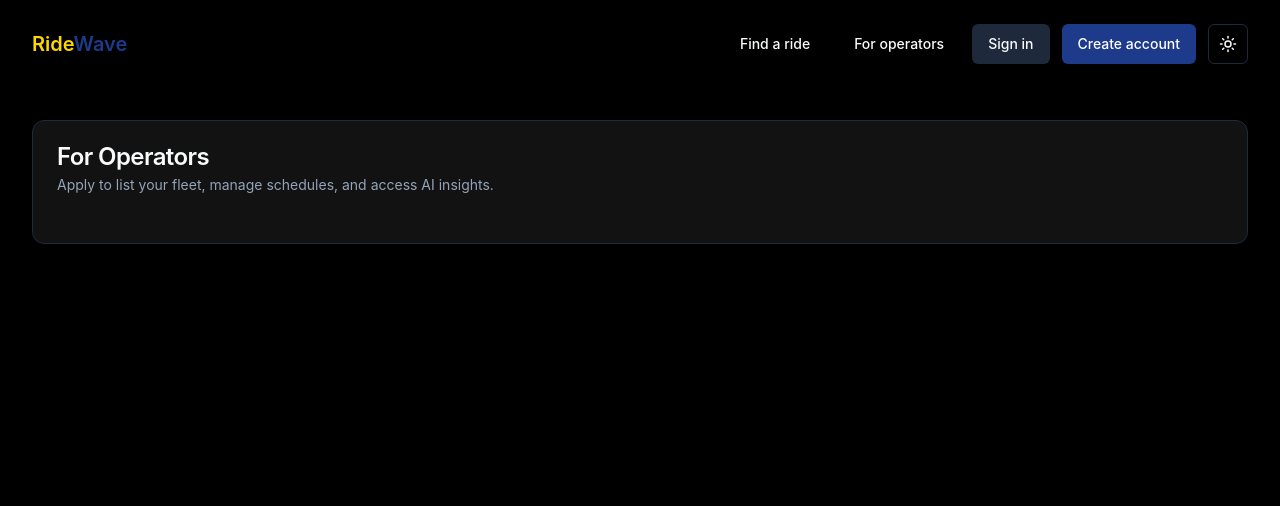
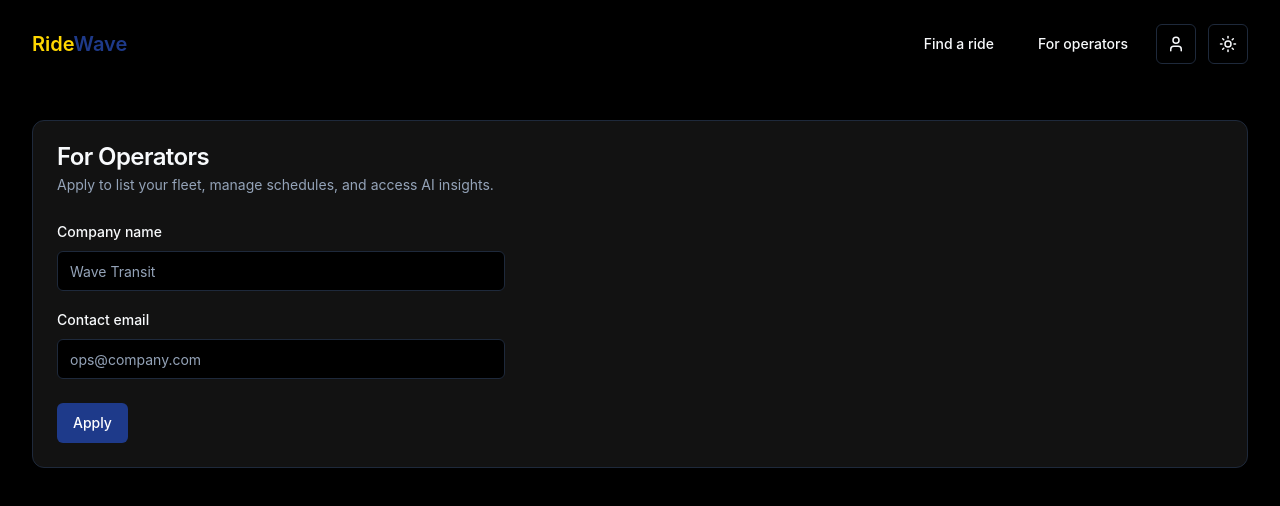
Before and after one commit to Robini908/Ridesync, a Next.js app in the folder ridewave/: page /operators in a window 1280 px wide. Shown: the top 506 px of the page. Built offline with nearby package versions, Linux system fonts and the light colour scheme; no server answers.

Commit message:
Add toast notifications and Clerk-based account dropdown menu
Co-authored-by: amoslesslu <amoslesslu@gmail.com>

```diff
--- a/ridewave/app/layout.tsx
+++ b/ridewave/app/layout.tsx
@@ -3,6 +3,7 @@ import type { Metadata } from 'next'
 import { ClerkProvider } from '@clerk/nextjs'
 import { ReactQueryProvider } from '@/components/providers/react-query-provider'
 import { ThemeProvider } from 'next-themes'
+import { ToastProvider, ToastViewport } from '@/components/ui/toast'
 
 export const metadata: Metadata = {
   title: 'RideWave – Smart Vehicle Booking',
@@ -24,6 +25,9 @@ export default function RootLayout({
           <ReactQueryProvider>
             {children}
           </ReactQueryProvider>
+          <ToastProvider>
+            <ToastViewport />
+          </ToastProvider>
         </ThemeProvider>
       </body>
     </html>
--- a/ridewave/app/operators/page.tsx
+++ b/ridewave/app/operators/page.tsx
@@ -1,7 +1,23 @@
+"use client"
+
 import { SiteHeader } from '@/components/site-header'
 import { Card, CardContent, CardHeader, CardTitle, CardDescription } from '@/components/ui/card'
+import { Form, FormField, FormItem, FormLabel, FormControl, FormMessage } from '@/components/ui/form'
+import { Input } from '@/components/ui/input'
+import { Button } from '@/components/ui/button'
+import { useForm } from 'react-hook-form'
+import { useState } from 'react'
+import { Toast, ToastProvider, ToastTitle, ToastDescription } from '@/components/ui/toast'
 
 export default function OperatorsPage() {
+  const form = useForm<{ name: string; email: string }>()
+  const [submitted, setSubmitted] = useState(false)
+
+  async function onSubmit(values: { name: string; email: string }) {
+    setSubmitted(true)
+    // TODO: submit to API
+  }
+
   return (
     <main>
       <SiteHeader />
@@ -12,9 +28,37 @@ export default function OperatorsPage() {
             <CardDescription>Apply to list your fleet, manage schedules, and access AI insights.</CardDescription>
           </CardHeader>
           <CardContent>
-            {/* TODO: add operator application form using shadcn/ui Form */}
+            <Form {...form}>
+              <form onSubmit={form.handleSubmit(onSubmit)} className="space-y-4 max-w-md">
+                <FormField name="name" control={form.control} render={({ field }) => (
+                  <FormItem>
+                    <FormLabel>Company name</FormLabel>
+                    <FormControl>
+                      <Input placeholder="Wave Transit" {...field} />
+                    </FormControl>
+                    <FormMessage />
+                  </FormItem>
+                )} />
+                <FormField name="email" control={form.control} render={({ field }) => (
+                  <FormItem>
+                    <FormLabel>Contact email</FormLabel>
+                    <FormControl>
+                      <Input type="email" placeholder="ops@company.com" {...field} />
+                    </FormControl>
+                    <FormMessage />
+                  </FormItem>
+                )} />
+                <Button type="submit" variant="accent">Apply</Button>
+              </form>
+            </Form>
           </CardContent>
         </Card>
+        {submitted && (
+          <Toast open>
+            <ToastTitle>Application received</ToastTitle>
+            <ToastDescription>We will get back to you shortly.</ToastDescription>
+          </Toast>
+        )}
       </section>
     </main>
   )
--- a/ridewave/components/site-header.tsx
+++ b/ridewave/components/site-header.tsx
@@ -3,8 +3,11 @@
 import Link from 'next/link'
 import { Button } from '@/components/ui/button'
 import { Sheet, SheetContent, SheetTrigger } from '@/components/ui/sheet'
-import { Menu } from 'lucide-react'
+import { Menu, User } from 'lucide-react'
 import { ThemeToggle } from '@/components/theme-toggle'
+import { DropdownMenu, DropdownMenuContent, DropdownMenuItem, DropdownMenuLabel, DropdownMenuSeparator, DropdownMenuTrigger } from '@/components/ui/dropdown-menu'
+
+const hasClerk = !!process.env.NEXT_PUBLIC_CLERK_PUBLISHABLE_KEY && !process.env.NEXT_PUBLIC_CLERK_PUBLISHABLE_KEY?.includes('xxxxxxxx')
 
 export function SiteHeader() {
   return (
@@ -20,12 +23,32 @@ export function SiteHeader() {
         <Link href="/operators">
           <Button variant="ghost">For operators</Button>
         </Link>
+        {hasClerk ? (
+          <DropdownMenu>
+            <DropdownMenuTrigger asChild>
+              <Button variant="outline" size="icon" aria-label="Account">
+                <User size={18} />
+              </Button>
+            </DropdownMenuTrigger>
+            <DropdownMenuContent align="end">
+              <DropdownMenuLabel>My Account</DropdownMenuLabel>
+              <DropdownMenuSeparator />
+              <Link href="/dashboard"><DropdownMenuItem>Dashboard</DropdownMenuItem></Link>
+              <Link href="/profile"><DropdownMenuItem>Profile</DropdownMenuItem></Link>
+              <DropdownMenuSeparator />
+              <Link href="/sign-out"><DropdownMenuItem>Sign out</DropdownMenuItem></Link>
+            </DropdownMenuContent>
+          </DropdownMenu>
+        ) : (
+          <>
             <Link href="/sign-in">
               <Button variant="secondary">Sign in</Button>
             </Link>
             <Link href="/sign-up">
               <Button variant="accent">Create account</Button>
             </Link>
+          </>
+        )}
         <ThemeToggle />
       </nav>
       <div className="md:hidden">
@@ -39,8 +62,18 @@ export function SiteHeader() {
             <div className="mt-10 flex flex-col gap-3">
               <Link href="/search"><Button variant="ghost">Find a ride</Button></Link>
               <Link href="/operators"><Button variant="ghost">For operators</Button></Link>
+              {hasClerk ? (
+                <>
+                  <Link href="/dashboard"><Button variant="ghost">Dashboard</Button></Link>
+                  <Link href="/profile"><Button variant="ghost">Profile</Button></Link>
+                  <Link href="/sign-out"><Button variant="secondary">Sign out</Button></Link>
+                </>
+              ) : (
+                <>
                   <Link href="/sign-in"><Button variant="secondary">Sign in</Button></Link>
                   <Link href="/sign-up"><Button variant="accent">Create account</Button></Link>
+                </>
+              )}
               <ThemeToggle />
             </div>
           </SheetContent>
```
Lines whose indentation alone changed are shown as unchanged.
